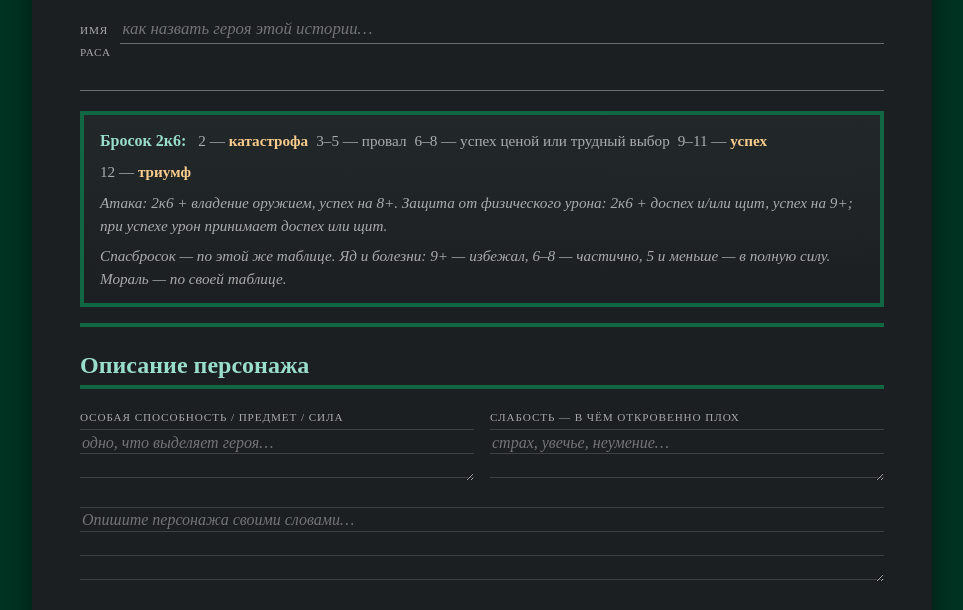
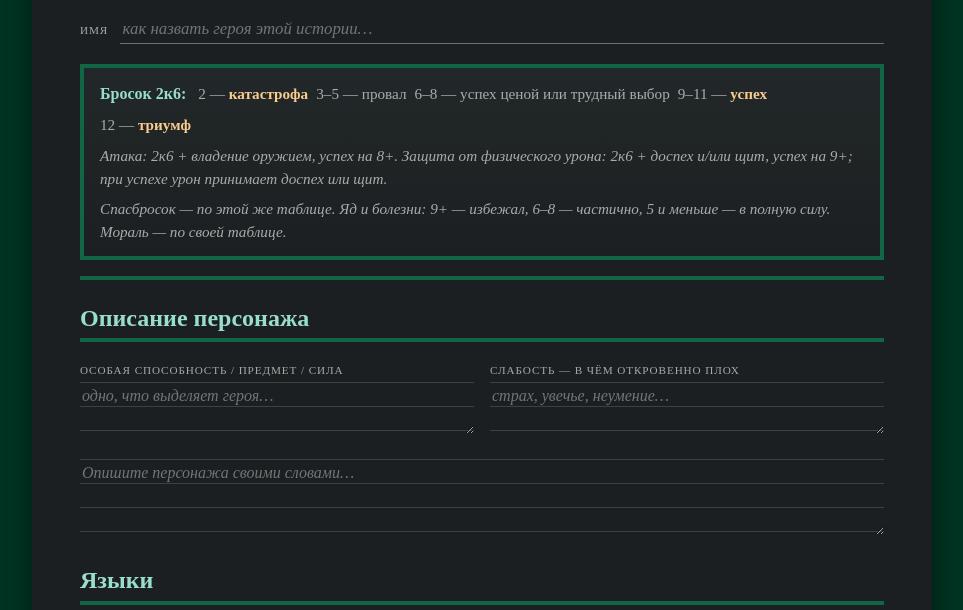
Before and after one commit to dexius9669/psiu_charsheet, a plain HTML site: page index.html in a window 1280 px wide. Shown: the part 150-760 px from the top of the page, without its empty margins (158-1121 px from the left). Drawn offline with Linux system fonts and the light colour scheme; a web font is replaced by a local one.

Commit message:
Убрано поле «Раса»

```diff
--- a/index.html
+++ b/index.html
@@ -357,7 +357,6 @@
       <label class="field-label" for="charName">Имя</label>
       <input class="name-input" id="charName" name="charName" type="text" placeholder="как назвать героя этой истории…">
     </div>
-    <div class="field"><label class="field-label" for="race">Раса</label><input id="race" name="race" type="text"></div>
     <div class="quickref">
       <b>Бросок 2к6:</b>
       <span>2 — <em>катастрофа</em></span>
```
